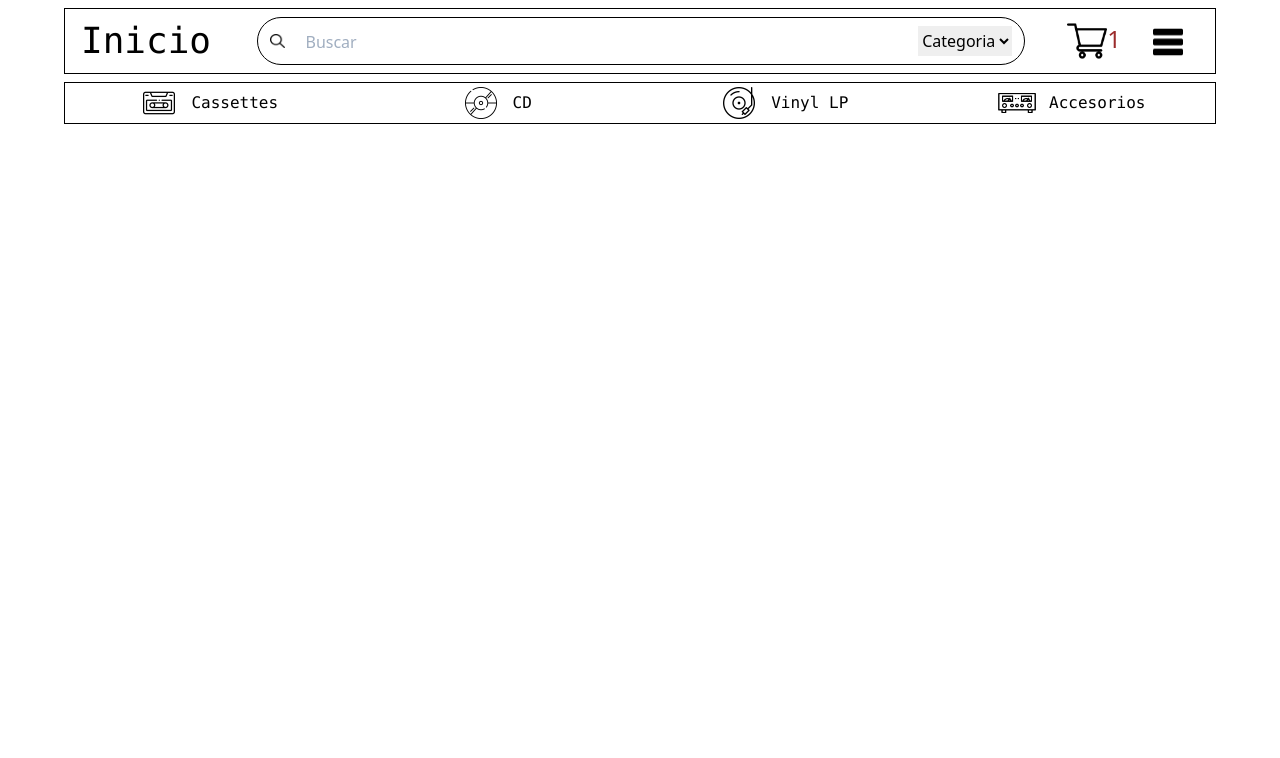
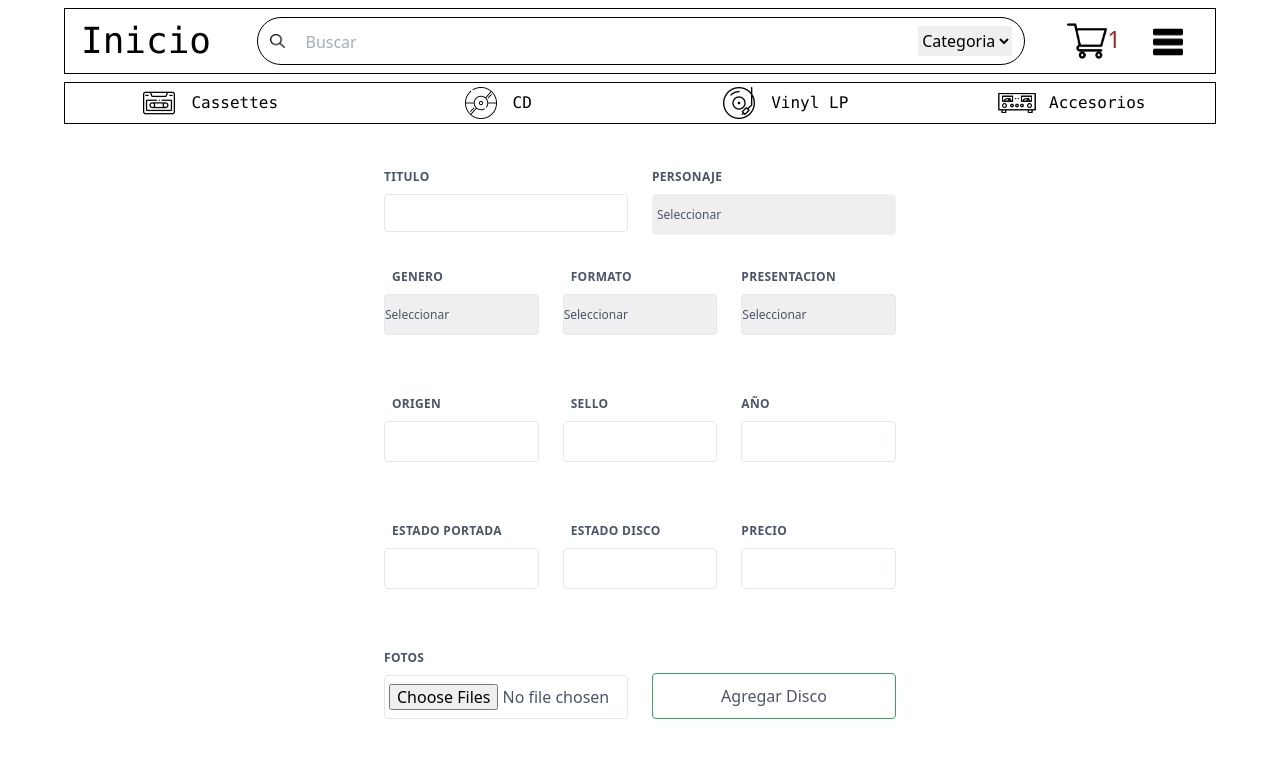
Before and after one commit to LaMeraChuleta/Store-Cold-Nuxt, a Nuxt app: page /crudCatalago in a window 1280 px wide. Shown: the top 758 px of the page. Built offline with nearby package versions, Linux system fonts and the light colour scheme.

Commit message:
FormularioParaInsrtarCatalogo

```diff
--- a/components/Buscador.vue
+++ b/components/Buscador.vue
@@ -22,5 +22,4 @@
         </div>
       </div>
   </div>
-</div>
 </template>
--- /dev/null
+++ b/components/InsertarCatalogo.vue
@@ -0,0 +1,214 @@
+<template>
+  <div>
+    <form class="w-full max-w-lg flex flex-col mt-10">
+      <div class="inline-flex -mx-3 mb-6">
+        <div class="w-full md:w-1/2 px-3 md:mb-0">
+          <label
+            class="block uppercase tracking-wide text-gray-700 text-xs font-bold mb-2"
+            for="titulo"
+          >Titulo</label>
+          <input
+            class="appearance-none block w-full text-gray-700 border rounded py-2 px-1 mb-3 leading-tight focus:outline-none focus:bg-white"
+            id="titulo"
+            type="text"
+          />
+        </div>
+        <div class="w-full md:w-1/2 px-3">
+          <label
+            class="block uppercase tracking-wide text-gray-700 text-xs font-bold mb-2"
+            for="persona"
+          >Personaje</label>
+          <select
+            class="appearance-none block w-full text-xs text-gray-700 border border-gray-200 rounded py-3 px-1 leading-tight focus:outline-none focus:bg-white focus:border-gray-500"
+            id="persona"
+          >
+            <option>Seleccionar</option>
+            <option>New Mexico</option>
+            <option>Missouri</option>
+            <option>Texas</option>
+          </select>
+        </div>
+      </div>
+
+      <div class="inline-flex -mx-3 mb-6">
+        <div class="w-full px-3 mb-6 md:mb-0">
+          <label
+            class="block uppercase tracking-wide text-gray-700 text-xs font-bold mb-2 ml-2"
+            for="genero"
+          >Genero</label>
+          <select
+            class="appearance-none text-xs block w-full text-gray-700 border rounded py-3 mb-3 leading-tight focus:outline-none focus:bg-white"
+            id="genero"
+          >
+            <option>Seleccionar</option>
+            <option>New Mexico</option>
+            <option>Missouri</option>
+            <option>Texas</option>
+          </select>
+        </div>
+        <div class="w-full px-3 mb-6 md:mb-0">
+          <label
+            class="block uppercase tracking-wide text-gray-700 text-xs font-bold mb-2 ml-2"
+            for="formato"
+          >Formato</label>
+          <select
+            class="appearance-none text-xs block w-full text-gray-700 border rounded py-3 mb-3 leading-tight focus:outline-none focus:bg-white"
+            id="formato"
+          >
+            <option>Seleccionar</option>
+            <option>New Mexico</option>
+            <option>Missouri</option>
+            <option>Texas</option>
+          </select>
+        </div>
+        <div class="w-full px-3 mb-6 md:mb-0">
+          <label
+            class="block uppercase tracking-wide text-gray-700 text-xs font-bold mb-2 bl-2"
+            for="presentacion"
+          >Presentacion</label>
+          <select
+            class="appearance-none text-xs block w-full text-gray-700 border rounded py-3 mb-3 leading-tight focus:outline-none focus:bg-white"
+            id="presentacion"
+          >
+            <option>Seleccionar</option>
+            <option>New Mexico</option>
+            <option>Missouri</option>
+            <option>Texas</option>
+          </select>
+        </div>
+      </div>
+
+      <div class="inline-flex -mx-3 mb-6">
+        <div class="w-full px-3 mb-6 md:mb-0">
+          <label
+            class="block uppercase tracking-wide text-gray-700 text-xs font-bold mb-2 ml-2"
+            for="origen"
+          >Origen</label>
+          <input
+            class="appearance-none text-xs block w-full text-gray-700 border rounded py-3 mb-3 leading-tight focus:outline-none focus:bg-white"
+            id="origen"
+          />
+        </div>
+        <div class="w-full px-3 mb-6 md:mb-0">
+          <label
+            class="block uppercase tracking-wide text-gray-700 text-xs font-bold mb-2 ml-2"
+            for="sello"
+          >Sello</label>
+          <input
+            class="appearance-none text-xs block w-full text-gray-700 border rounded py-3 mb-3 leading-tight focus:outline-none focus:bg-white"
+            id="sello"
+          />
+        </div>
+        <div class="w-full px-3 mb-6 md:mb-0">
+          <label
+            class="block uppercase tracking-wide text-gray-700 text-xs font-bold mb-2 bl-2"
+            for="año"
+          >Año</label>
+          <input
+            class="appearance-none text-xs block w-full text-gray-700 border rounded py-3 mb-3 leading-tight focus:outline-none focus:bg-white"
+            id="año"
+            type="text"
+          />
+        </div>
+      </div>
+
+      <div class="inline-flex -mx-3 mb-6">
+        <div class="w-full px-3 mb-6 md:mb-0">
+          <label
+            class="block uppercase tracking-wide text-gray-700 text-xs font-bold mb-2 ml-2"
+            for="estadoPortada"
+          >Estado Portada</label>
+          <input
+            class="appearance-none text-xs block w-full text-gray-700 border rounded py-3 mb-3 leading-tight focus:outline-none focus:bg-white"
+            id="estadoPortada"
+          />
+        </div>
+        <div class="w-full px-3 mb-6 md:mb-0">
+          <label
+            class="block uppercase tracking-wide text-gray-700 text-xs font-bold mb-2 ml-2"
+            for="estadoDisco"
+          >Estado Disco</label>
+          <input
+            class="appearance-none text-xs block w-full text-gray-700 border rounded py-3 mb-3 leading-tight focus:outline-none focus:bg-white"
+            id="estadoDisco"
+          />
+        </div>
+        <div class="w-full px-3 mb-6 md:mb-0">
+          <label
+            class="block uppercase tracking-wide text-gray-700 text-xs font-bold mb-2 bl-2"
+            for="precio"
+          >Precio</label>
+          <input
+            class="appearance-none text-xs block w-full text-gray-700 border rounded py-3 mb-3 leading-tight focus:outline-none focus:bg-white"
+            id="precio"
+            type="text"
+          />
+        </div>
+      </div>
+
+      <div class="inline-flex -mx-3 mb-6">
+        <div class="w-full md:w-1/2 px-3 md:mb-0">
+          <label
+            class="block uppercase tracking-wide text-gray-700 text-xs font-bold mb-2"
+            for="fotos"
+          >Fotos</label>
+          <input
+            @change="recibirImagenes"
+            class="appearance-none block w-full text-gray-700 border rounded py-2 px-1 mb-3 leading-tight focus:outline-none focus:bg-white"
+            id="fotos"
+            type="file"
+            multiple
+          />
+        </div>
+        <div class="w-full md:w-1/2 px-3">
+          <button
+          class="appearance-none block w-full text-gray-700 border rounded py-3 px-1 mb-3 leading-tight focus:outline-none focus:bg-white mt-6 border-green-600"
+          >Agregar Disco</button>
+        </div>
+      </div>
+    </form>
+  </div>
+</template>
+
+<script>
+export default {
+  name: "InsertarCatalogo",
+  data: function(){
+    return{
+
+      imagenes: []
+    }
+  },
+  methods: {
+    enviarForm: function () {
+      alert("hola mundo!");
+    },
+    recibirImagenes: function(e){
+
+      var files = e.target.files || e.dataTransfer.files;
+      console.log(files)
+      if (!files.length)
+        return;
+      else{
+
+        for(let item of files){
+
+          this.crearImage(item);
+        }
+      }
+    },
+    crearImage(file) {
+
+      var image = new Image();
+      var reader = new FileReader();
+
+      reader.onload = (e) => {
+        this.imagenes.push(e.target.result);
+      };
+      reader.readAsDataURL(file);
+    },
+  },
+};
+</script>
+
+<style></style>
--- a/package.json
+++ b/package.json
@@ -21,5 +21,4 @@
     "nodemon": "^1.18.9",
     "@nuxtjs/tailwindcss": "^1.0.0"
   }
-
 }
--- /dev/null
+++ b/pages/crudCatalago.vue
@@ -0,0 +1,26 @@
+<template>
+  <div>
+      <div class="flex  sm:h-32 max-w-6xl mx-auto justify-center">
+        <InsertarCatalogo></InsertarCatalogo>
+      </div>
+  </div>
+</template>
+
+<script>
+
+import InsertarCatalogo from '~/components/InsertarCatalogo.vue'
+
+export default {
+
+    name: 'crudCatalogo',
+
+    components: {
+        InsertarCatalogo
+    }
+
+}
+</script>
+
+<style>
+
+</style>
--- a/pages/index.vue
+++ b/pages/index.vue
@@ -4,11 +4,13 @@
       <img src="~/assets/img/Carusel1.jpg" />
     </div>
     <div
-      class="border-black border-r-0 border-l-0 border-4 text-center md:text-blue-500 md:text-green-500 text-black font-mono text-4xl mt-2 sm:text-2xl max-w-6xl mx-auto"
+      class="border-black border-r-0 border-l-0 border-4 text-center md:text-blue-500  text-black font-mono text-4xl mt-2 sm:text-2xl max-w-6xl mx-auto"
     >
       <p class="pt-1 pb-1">Cambios</p>
     </div>
-    <div class="flex flex-auto flex-grow sm:flex-col md:flex-row max-w-6xl mx-auto mb-20">
+    <div
+      class="flex flex-auto flex-grow sm:flex-col md:flex-row max-w-6xl mx-auto mb-20"
+    >
       <div
         class="rounded-sm shadow-sm xl:w-1/4 lg:w-1/4 sm:w-auto"
         v-for="(item, index) in arrayCambios"
@@ -18,10 +20,14 @@
       </div>
     </div>
 
-    <div class="border-black border-r-0 border-l-0 border-4 text-center md:text-blue-500 md:text-green-500 text-black font-mono text-4xl mt-10 sm:text-2xl max-w-6xl mx-auto">
+    <div
+      class="border-black border-r-0 border-l-0 border-4 text-center md:text-blue-500  text-black font-mono text-4xl mt-10 sm:text-2xl max-w-6xl mx-auto"
+    >
       <p class="pt-1 pb-1">Ventas</p>
     </div>
-    <div class="flex flex-auto flex-grow sm:flex-col md:flex-row max-w-6xl mx-auto mb-20">
+    <div
+      class="flex flex-auto flex-grow sm:flex-col md:flex-row max-w-6xl mx-auto mb-20"
+    >
       <div
         class="rounded-sm shadow-sm xl:w-1/4 lg:w-1/4 sm:w-auto"
         v-for="(item, index) in arrayVentas"
```
Lines whose indentation alone changed are shown as unchanged.
